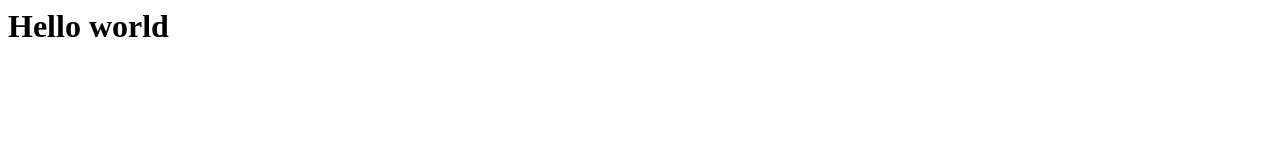
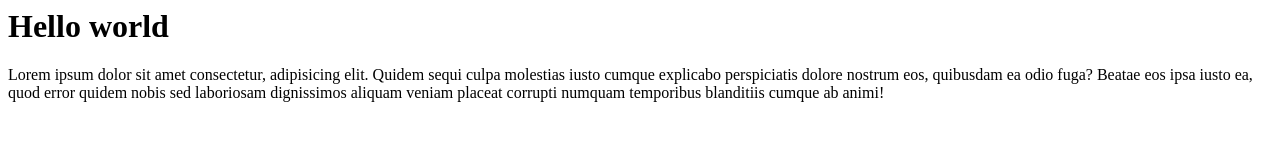
Before and after one commit to Siddhesh-Mavrick/testing, a plain HTML site: page index.html in a window 1280 px wide. Drawn offline with Linux system fonts and the light colour scheme.

Commit message:
new 45 words text added

```diff
--- a/index.html
+++ b/index.html
@@ -1,3 +1,4 @@
 <html>
     <h1>Hello world</h1>
+    <p>Lorem ipsum dolor sit amet consectetur, adipisicing elit. Quidem sequi culpa molestias iusto cumque explicabo perspiciatis dolore nostrum eos, quibusdam ea odio fuga? Beatae eos ipsa iusto ea, quod error quidem nobis sed laboriosam dignissimos aliquam veniam placeat corrupti numquam temporibus blanditiis cumque ab animi!</p>
 </html>
```
